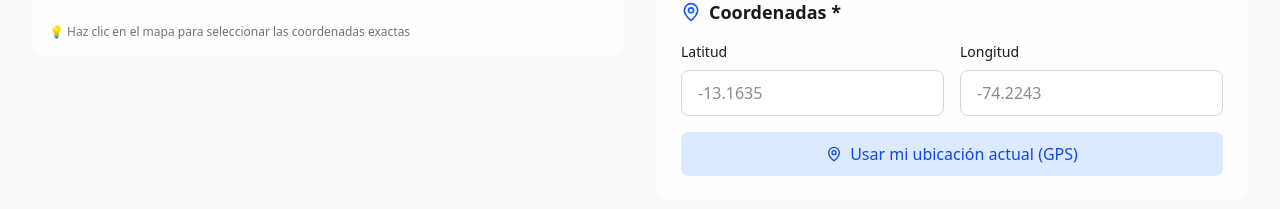
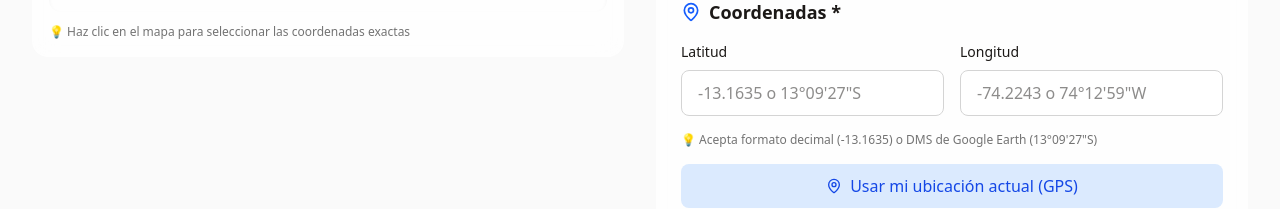
Before and after one commit to PabloGuzmanGIT/TouristMapApp, a Next.js app: page /add-place in a window 1280 px wide. Shown: the part 954-1163 px from the top of the page. Built offline with nearby package versions, Linux system fonts and the light colour scheme; no server answers; the database is empty.

Commit message:
feat: add DMS coordinate converter for Google Earth format

```diff
--- a/src/components/AddPlacePanel.tsx
+++ b/src/components/AddPlacePanel.tsx
@@ -4,6 +4,7 @@ import { useEffect, useMemo, useState } from 'react'
 import type { LatLng, PlaceCategory } from '@/types'
 import { MapPin, Image as ImageIcon, FileText, Check, Loader2, Upload, X } from 'lucide-react'
 import { CldUploadWidget } from 'next-cloudinary'
+import { parseCoordinate } from '@/lib/coordinates'
 
 function slugify(s: string) {
   return s.toLowerCase().trim()
@@ -45,8 +46,10 @@ export default function AddPlacePanel({ onAdd, onCityChange, pickedCoord, initia
   const [name, setName] = useState('')
   const [category, setCategory] = useState<PlaceCategory>('turistico')
   const [featured, setFeatured] = useState(false)
-  const [lat, setLat] = useState<number | ''>('')
-  const [lng, setLng] = useState<number | ''>('')
+  const [lat, setLat] = useState<string>('')
+  const [lng, setLng] = useState<string>('')
+  const [latDecimal, setLatDecimal] = useState<number | ''>('')
+  const [lngDecimal, setLngDecimal] = useState<number | ''>('')
   const [short, setShort] = useState('')
   const [img1, setImg1] = useState('')
   const [img2, setImg2] = useState('')
@@ -91,8 +94,12 @@ export default function AddPlacePanel({ onAdd, onCityChange, pickedCoord, initia
   // Update coordinates when picked from map
   useEffect(() => {
     if (pickedCoord) {
-      setLat(Number(pickedCoord.lat.toFixed(6)))
-      setLng(Number(pickedCoord.lng.toFixed(6)))
+      const latVal = pickedCoord.lat.toFixed(6)
+      const lngVal = pickedCoord.lng.toFixed(6)
+      setLat(latVal)
+      setLng(lngVal)
+      setLatDecimal(Number(latVal))
+      setLngDecimal(Number(lngVal))
     }
   }, [pickedCoord])
 
@@ -113,8 +120,12 @@ export default function AddPlacePanel({ onAdd, onCityChange, pickedCoord, initia
         })
       })
 
-      setLat(Number(position.coords.latitude.toFixed(6)))
-      setLng(Number(position.coords.longitude.toFixed(6)))
+      const latVal = position.coords.latitude.toFixed(6)
+      const lngVal = position.coords.longitude.toFixed(6)
+      setLat(latVal)
+      setLng(lngVal)
+      setLatDecimal(Number(latVal))
+      setLngDecimal(Number(lngVal))
 
     } catch (error: any) {
       let errorMsg = 'No se pudo obtener tu ubicación.'
@@ -133,7 +144,7 @@ export default function AddPlacePanel({ onAdd, onCityChange, pickedCoord, initia
     }
   }
 
-  const canSave = citySlug && name && lat !== '' && lng !== ''
+  const canSave = citySlug && name && latDecimal !== '' && lngDecimal !== ''
 
   const handleSubmit = async () => {
     if (!canSave || submitting) return
@@ -147,8 +158,8 @@ export default function AddPlacePanel({ onAdd, onCityChange, pickedCoord, initia
         slug,
         category,
         featured,
-        lat: Number(lat),
-        lng: Number(lng),
+        lat: Number(latDecimal),
+        lng: Number(lngDecimal),
         short: short || undefined,
         images: [img1, img2].filter(Boolean),
       }
@@ -162,6 +173,8 @@ export default function AddPlacePanel({ onAdd, onCityChange, pickedCoord, initia
       setImg2('')
       setLat('')
       setLng('')
+      setLatDecimal('')
+      setLngDecimal('')
       setFeatured(false)
     } catch (error) {
       console.error('Error submitting:', error)
@@ -330,26 +343,52 @@ export default function AddPlacePanel({ onAdd, onCityChange, pickedCoord, initia
           <div>
             <label className="block text-sm font-medium mb-2">Latitud</label>
             <input
-              type="number"
-              step="0.000001"
+              type="text"
               className="w-full border border-neutral-300 dark:border-neutral-700 rounded-lg px-4 py-2.5 bg-white dark:bg-neutral-900 focus:ring-2 focus:ring-blue-500 focus:border-transparent"
               value={lat}
-              onChange={(e) => setLat(e.target.value === '' ? '' : Number(e.target.value))}
-              placeholder="-13.1635"
+              onChange={(e) => {
+                const value = e.target.value
+                setLat(value)
+                const parsed = parseCoordinate(value)
+                if (parsed !== null) {
+                  setLatDecimal(parsed)
+                } else {
+                  setLatDecimal(value === '' ? '' : value as any)
+                }
+              }}
+              placeholder="-13.1635 o 13°09'27&quot;S"
             />
+            {lat && latDecimal !== '' && typeof latDecimal === 'number' && (
+              <p className="text-xs text-green-600 mt-1">✓ {latDecimal.toFixed(6)}</p>
+            )}
           </div>
           <div>
             <label className="block text-sm font-medium mb-2">Longitud</label>
             <input
-              type="number"
-              step="0.000001"
+              type="text"
               className="w-full border border-neutral-300 dark:border-neutral-700 rounded-lg px-4 py-2.5 bg-white dark:bg-neutral-900 focus:ring-2 focus:ring-blue-500 focus:border-transparent"
               value={lng}
-              onChange={(e) => setLng(e.target.value === '' ? '' : Number(e.target.value))}
-              placeholder="-74.2243"
+              onChange={(e) => {
+                const value = e.target.value
+                setLng(value)
+                const parsed = parseCoordinate(value)
+                if (parsed !== null) {
+                  setLngDecimal(parsed)
+                } else {
+                  setLngDecimal(value === '' ? '' : value as any)
+                }
+              }}
+              placeholder="-74.2243 o 74°12'59&quot;W"
             />
+            {lng && lngDecimal !== '' && typeof lngDecimal === 'number' && (
+              <p className="text-xs text-green-600 mt-1">✓ {lngDecimal.toFixed(6)}</p>
+            )}
           </div>
         </div>
+
+        <p className="text-xs text-neutral-500">
+          💡 Acepta formato decimal (-13.1635) o DMS de Google Earth (13°09'27"S)
+        </p>
 
         <button
           type="button"
--- /dev/null
+++ b/src/lib/coordinates.ts
@@ -0,0 +1,59 @@
+/**
+ * Convert DMS (Degrees, Minutes, Seconds) coordinates to Decimal
+ *
+ * Examples:
+ * - "13°09'27\"S" → -13.1575
+ * - "74°12'59\"W" → -74.2164
+ * - "13°09'27\"N" → 13.1575
+ * - "74°12'59\"E" → 74.2164
+ */
+export function dmsToDecimal(dms: string): number | null {
+    // Remove extra spaces
+    dms = dms.trim()
+
+    // Match DMS pattern: 13°09'27"S or 13°09'27.5"S
+    const regex = /^(\d+)°\s*(\d+)'\s*([\d.]+)"?\s*([NSEW])$/i
+    const match = dms.match(regex)
+
+    if (!match) return null
+
+    const degrees = parseFloat(match[1])
+    const minutes = parseFloat(match[2])
+    const seconds = parseFloat(match[3])
+    const direction = match[4].toUpperCase()
+
+    // Calculate decimal
+    let decimal = degrees + minutes / 60 + seconds / 3600
+
+    // Apply sign based on direction
+    if (direction === 'S' || direction === 'W') {
+        decimal = -decimal
+    }
+
+    return parseFloat(decimal.toFixed(6))
+}
+
+/**
+ * Parse coordinate input - accepts both decimal and DMS formats
+ */
+export function parseCoordinate(input: string): number | null {
+    input = input.trim()
+
+    // Try DMS format first
+    const dmsResult = dmsToDecimal(input)
+    if (dmsResult !== null) return dmsResult
+
+    // Try decimal format
+    const decimal = parseFloat(input)
+    if (!isNaN(decimal)) return decimal
+
+    return null
+}
+
+/**
+ * Example usage:
+ *
+ * parseCoordinate("13°09'27\"S") → -13.1575
+ * parseCoordinate("-13.1575") → -13.1575
+ * parseCoordinate("74°12'59\"W") → -74.2164
+ */
```
